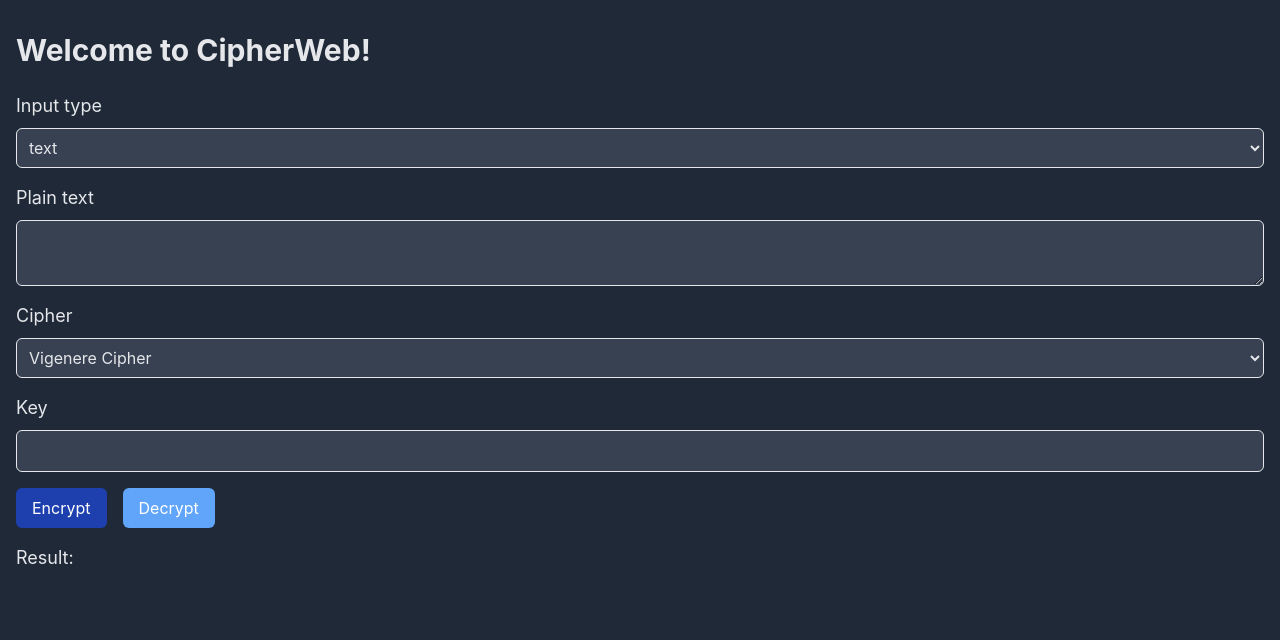
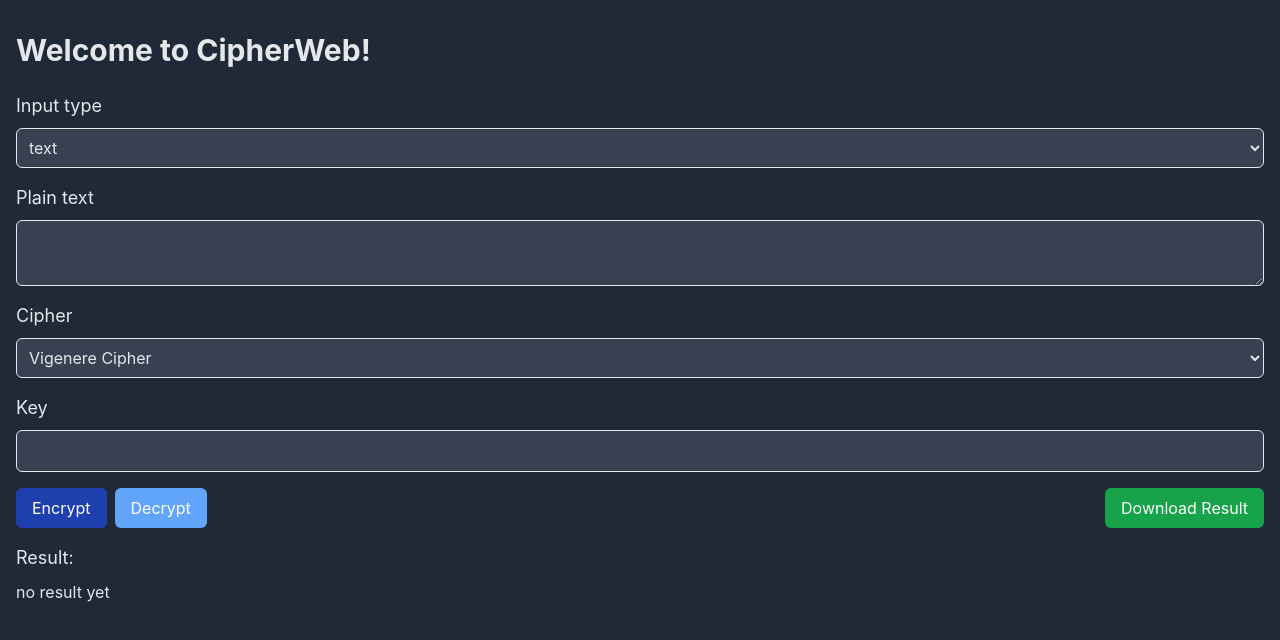
Before and after one commit to Salomo309/tugas-1-kriptografi, a React (Create React App) app in the folder client/: page / in a window 1280 px wide. Shown: the top 640 px of the page. Built offline with nearby package versions, Linux system fonts and the light colour scheme.

Commit message:
feat: download result

```diff
--- a/client/src/App.js
+++ b/client/src/App.js
@@ -11,6 +11,27 @@ function App() {
   const [cipher, setCipher] = useState("vigenere");
   const [inputtype, setInputType] = useState("text");
   const [matrix, setMatrix] = useState([[0]]);
+
+  // Function to convert ciphertext to Blob
+  const ciphertextToBlob = () => {
+    const uint8Array = new TextEncoder().encode(ciphertext);
+    const ciphertextBlob = new Blob([uint8Array], {
+      type: "application/octet-stream",
+    });
+    return ciphertextBlob;
+  };
+
+  const downloadCiphertext = () => {
+    const blob = ciphertextToBlob();
+    const url = window.URL.createObjectURL(blob);
+    const a = document.createElement("a");
+    a.href = url;
+    a.download = "ciphertext.bin";
+    document.body.appendChild(a);
+    a.click();
+    window.URL.revokeObjectURL(url);
+    document.body.removeChild(a);
+  };
 
   const addMatrixSize = () => {
     const newMatrix = matrix.map((row) => [...row, 0]);
@@ -76,7 +97,12 @@ function App() {
                 }
                 onKeyDown={(e) => {
                   // Allow backspace and left/right arrow key
-                  if (e.key === "Backspace" || e.key === "ArrowLeft" || e.key === "ArrowRight") return;
+                  if (
+                    e.key === "Backspace" ||
+                    e.key === "ArrowLeft" ||
+                    e.key === "ArrowRight"
+                  )
+                    return;
 
                   // Allow only numeric input
                   if (!/[0-9]/.test(e.key)) {
@@ -359,10 +385,11 @@ function App() {
         </div>
       )}
 
-      <div className="flex gap-4 mb-4">
+      <div className="flex justify-between items-center mb-4">
+        <div>
           <button
             onClick={handleEncrypt}
-          className="bg-blue-800 text-white py-2 px-4 rounded-md hover:bg-blue-900 active:ring-blue-800 active:ring-opacity-50"
+            className="bg-blue-800 text-white py-2 px-4 rounded-md hover:bg-blue-900 active:ring-blue-800 active:ring-opacity-50 mr-2"
           >
             Encrypt
           </button>
@@ -373,12 +400,21 @@ function App() {
             Decrypt
           </button>
         </div>
+        <div>
+          <button
+            onClick={downloadCiphertext}
+            className="bg-green-600 text-white py-2 px-4 rounded-md hover:bg-green-700 active:ring-green-600 active:ring-opacity-50"
+          >
+            Download Result
+          </button>
+        </div>
+      </div>
 
       <div className="flex flex-col mb-4">
         <label htmlFor="ciphertext" className="mb-2 text-lg">
           Result:
         </label>
-        {ciphertext}
+        {ciphertext === "" ? "no result yet" : ciphertext}
       </div>
     </div>
   );
```
Lines whose indentation alone changed are shown as unchanged.
